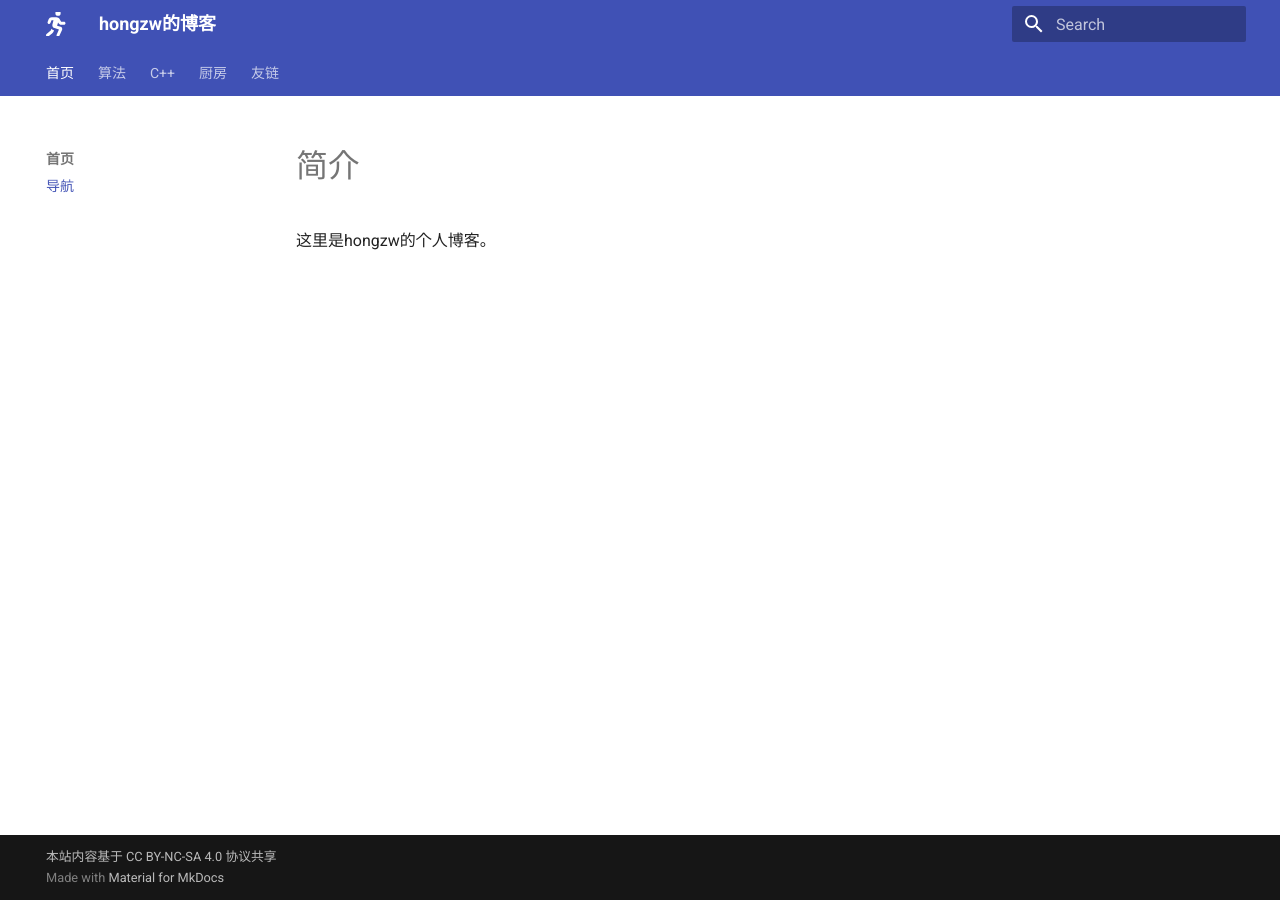
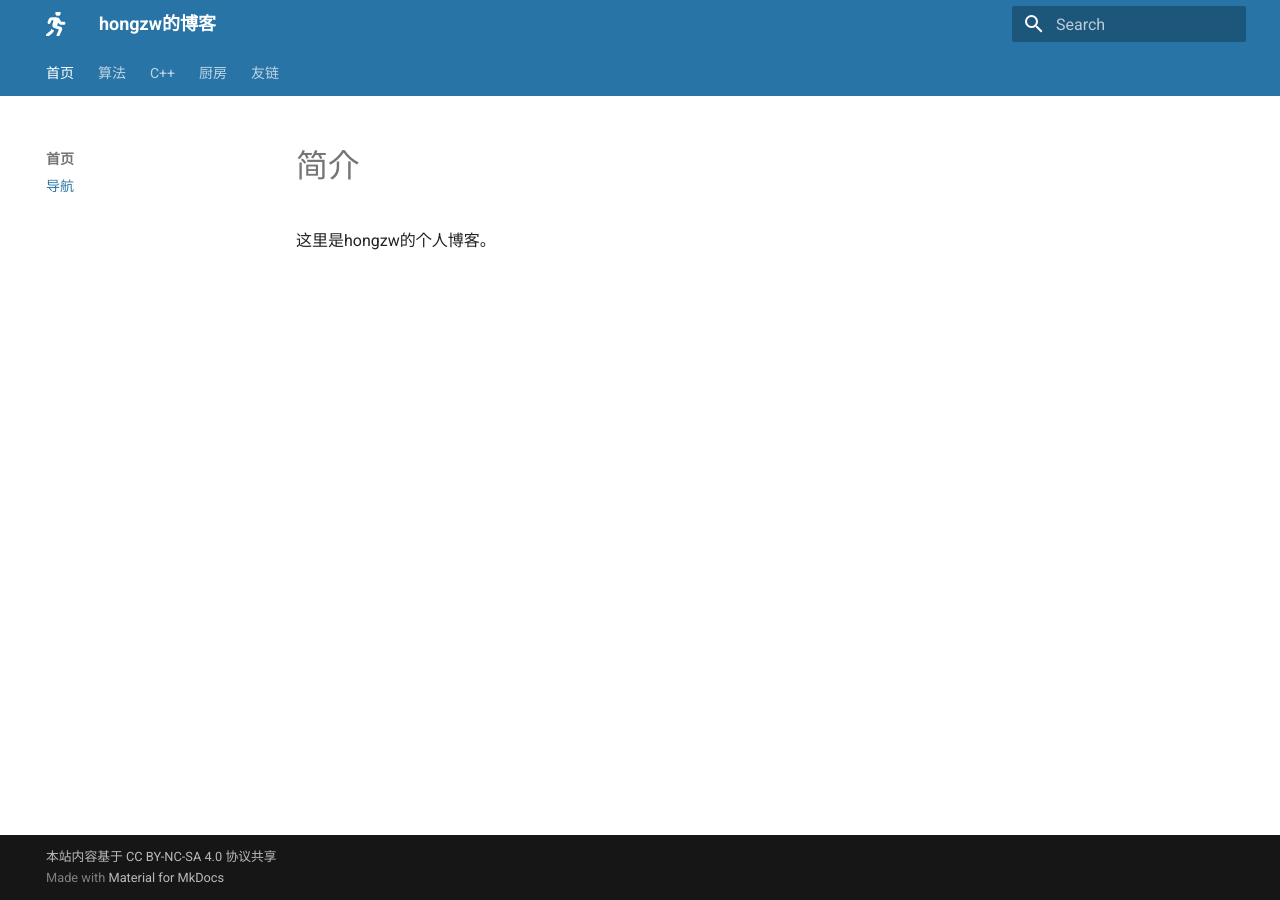
Before and after one commit to Tenma-Gabriel/tenma-gabriel.github.io, an MkDocs documentation site: the page built from docs/index.md, in a window 1280 px wide. Built offline with MkDocs 1.6.1 and Material for MkDocs 9.7.7, drawn with Linux system fonts in a browser that asks for light colours.

Commit message:
change backgroud color

```diff
--- /dev/null
+++ b/docs/stylesheets/extra.css
@@ -0,0 +1,5 @@
+:root {
+    --md-primary-fg-color: #2874A6;
+    --md-primary-fg-color--light: #2874A6;
+    --md-primary-fg-color--dark: #1C2833;
+}
--- a/mkdocs.yml
+++ b/mkdocs.yml
@@ -10,6 +10,11 @@ theme:
   icon:
     # logo: 'material/run'
     logo: 'fontawesome/solid/person-running'
+  palette:
+    primary: custom
+
+extra_css:
+  - stylesheets/extra.css
 
 copyright: '本站内容基于<a href="https://creativecommons.org/licenses/by-nc-sa/4.0/deed.zh-hans"> CC BY-NC-SA 4.0 </a>协议共享'
 
```
